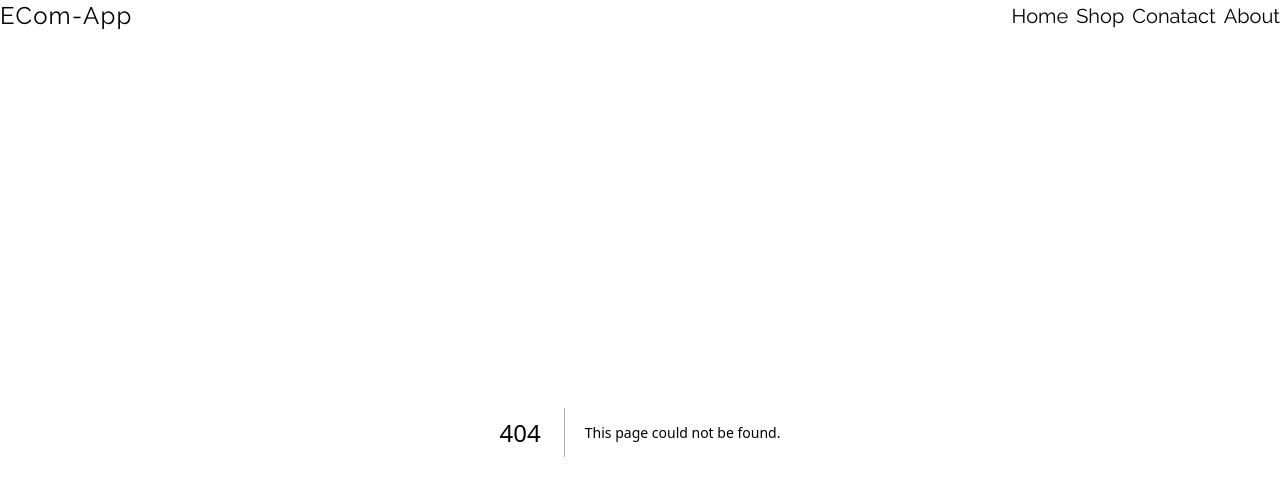
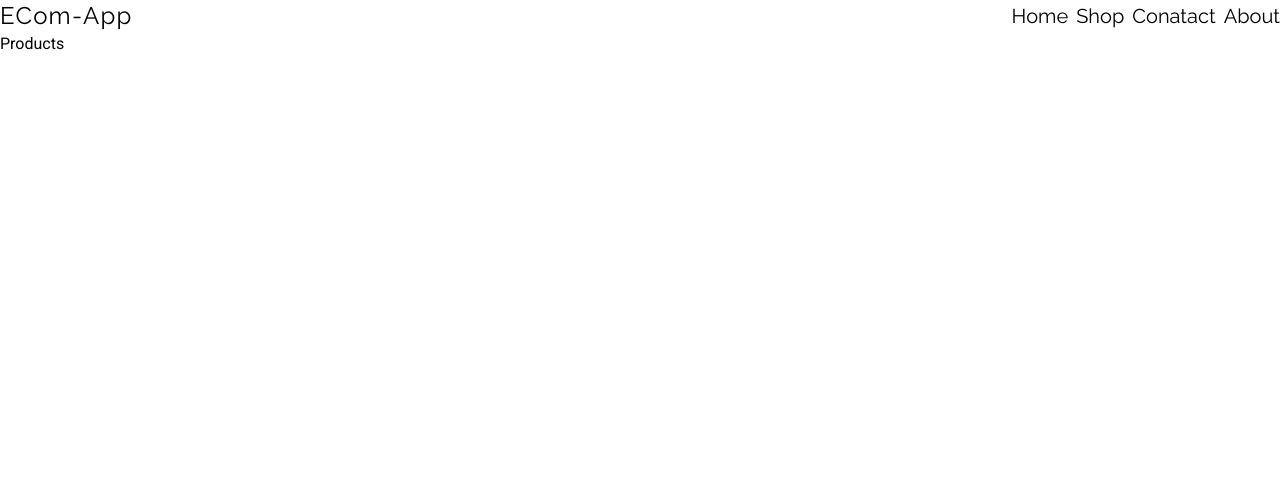
Before and after one commit to devMasrafi/Ecom-App, a Next.js app: page /products in a window 1280 px wide. Before the commit this address had no page. Shown: the top 496 px of the page. Built offline with nearby package versions, Linux system fonts and the light colour scheme.

Commit message:
added some pages

```diff
--- /dev/null
+++ b/src/app/(pages)/products/page.jsx
@@ -0,0 +1,5 @@
+const Products = () => {
+  return <div>Products</div>;
+};
+
+export default Products;
--- /dev/null
+++ b/src/app/(pages)/signin/page.jsx
@@ -0,0 +1,5 @@
+const Signin = () => {
+  return <div>Signin</div>;
+};
+
+export default Signin;
--- /dev/null
+++ b/src/app/(pages)/signup/page.jsx
@@ -0,0 +1,5 @@
+const Signup = () => {
+  return <div>Signup</div>;
+};
+
+export default Signup;
```
